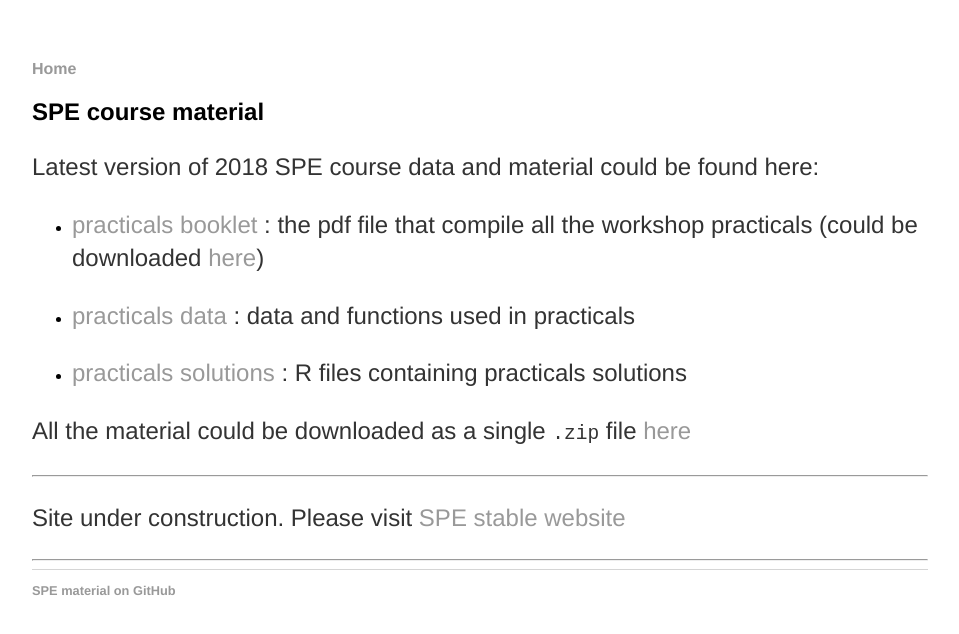
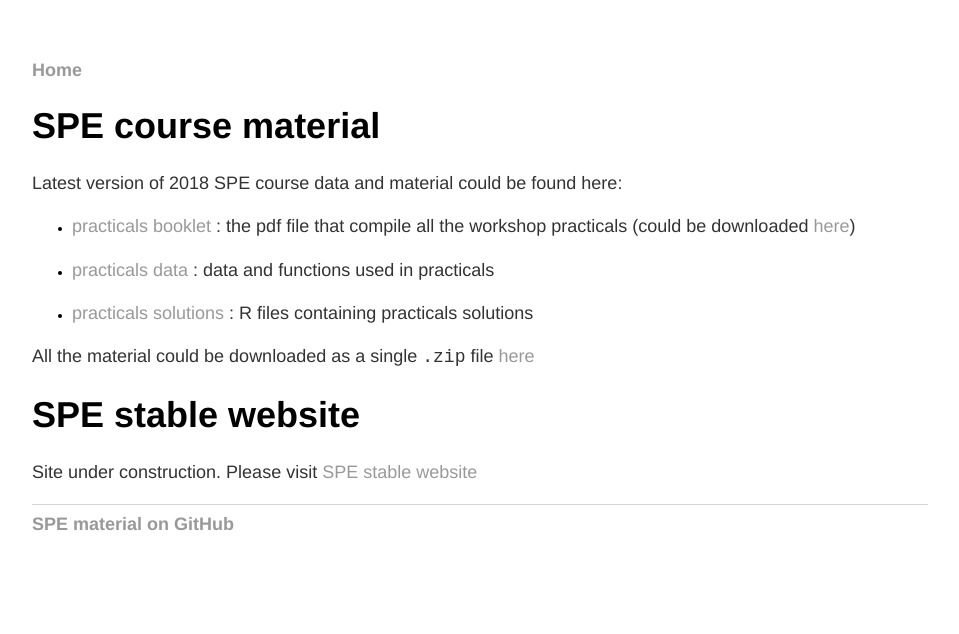
Before and after one commit to SPE-R/SPE-R.github.io, a Jekyll site: the page built from index.md, in a window 1280 px wide. Shown: the top 634 px of the page, without its empty margins (160-1119 px from the left). Built offline with Jekyll 4.4.1, drawn with Linux system fonts in a browser that asks for light colours.

Commit message:
Attempt to make the website look slightly nicer

```diff
--- a/css/main.css
+++ b/css/main.css
@@ -1,7 +1,8 @@
 body {
 	font-family:'Helvetica', 'Arial', 'Sans-Serif';
-    margin: 60px auto;
-    width: 70%;
+	font-size: 12px;
+  margin: 60px auto;
+  width: 70%;
 }
 nav ul, footer ul {
     font-family:'Helvetica', 'Arial', 'Sans-Serif';
@@ -15,8 +16,9 @@ nav ul li, footer ul li {
 }
 a {
 	font-family:'Helvetica', 'Arial', 'Sans-Serif';
-    text-decoration: none;
-    color: #999;
+	font-size: 18px;
+  text-decoration: none;
+  color: #999;
 }
 a:hover {
     text-decoration: underline;
--- a/index.md
+++ b/index.md
@@ -5,7 +5,7 @@ description: main page data
 toc: true
 ---
 
-## SPE course material
+# SPE course material
 
 Latest version of 2018 SPE course data and material could be found here:
 
@@ -17,8 +17,7 @@ Latest version of 2018 SPE course data and material could be found here:
 
 All the material could be downloaded as a single `.zip` file [here](https://github.com/SPE-R/SPE-R.github.io/archive/travis-build.zip)
 
-----
+
+# SPE stable website
 
 Site under construction. Please visit <a href="http://bendixcarstensen.com/SPE/">SPE stable website</a>
-
-----
```
